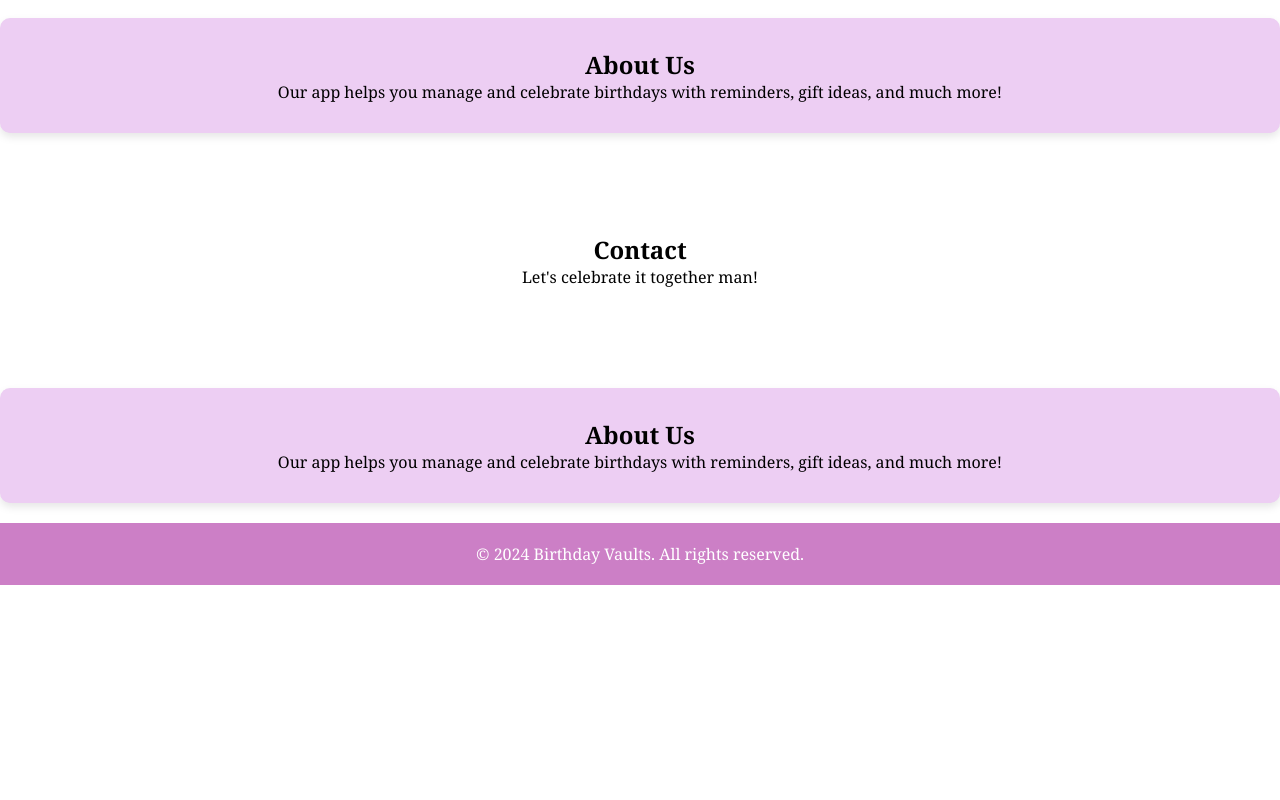
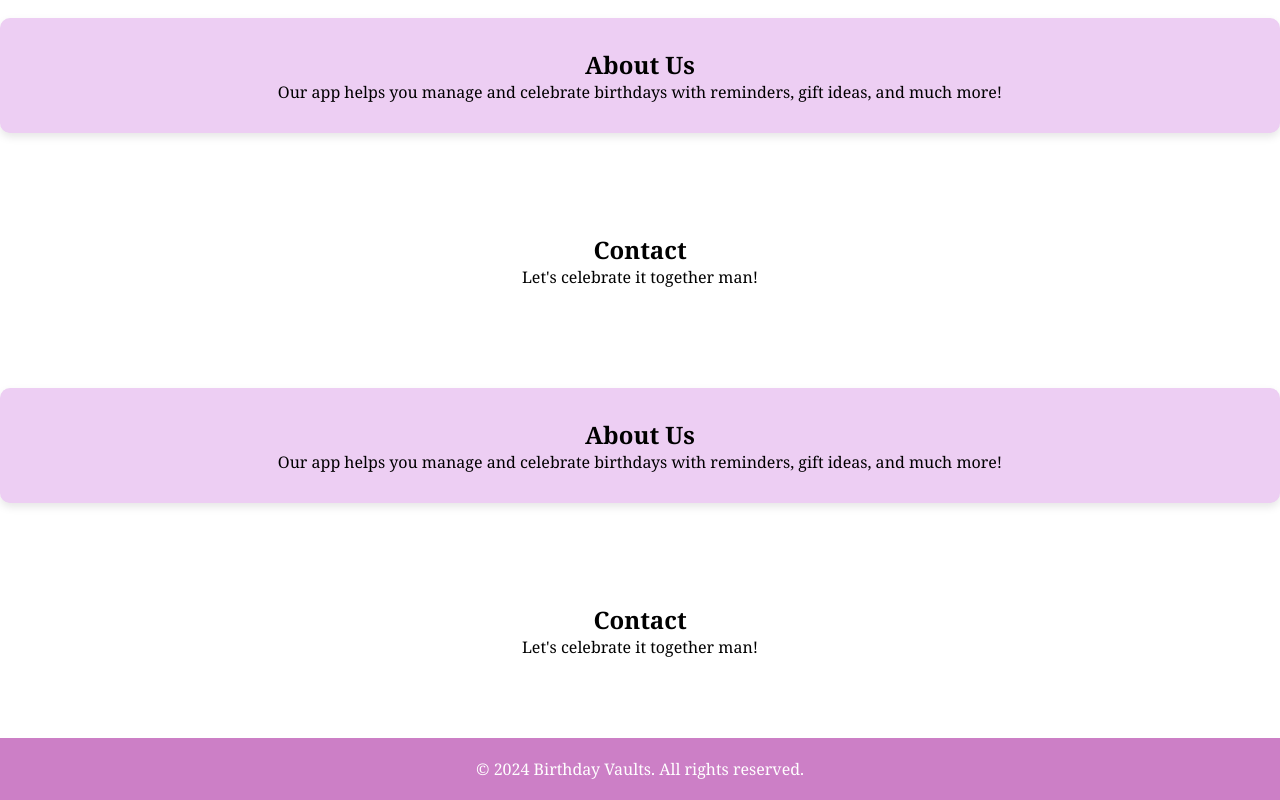
Before and after one commit to Thamesssa/BdayVault, a plain HTML site: page index.html in a window 1280 px wide. Shown: the part 881-1681 px from the top of the page. Before the commit the page ends 1466 px from the top, so only its background shows below. Drawn offline with Linux system fonts and the light colour scheme.

Commit message:
Another section added

```diff
--- a/index.html
+++ b/index.html
@@ -41,6 +41,11 @@
         <p>Our app helps you manage and celebrate birthdays with reminders, gift ideas, and much more!</p>
     </section>
 
+    <section id="contact">
+      <h2>Contact</h2>
+      <p>Let's celebrate it together man!</p>
+  </section>
+
     <footer>
         <p>&copy; 2024 Birthday Vaults. All rights reserved.</p>
     </footer>
```
